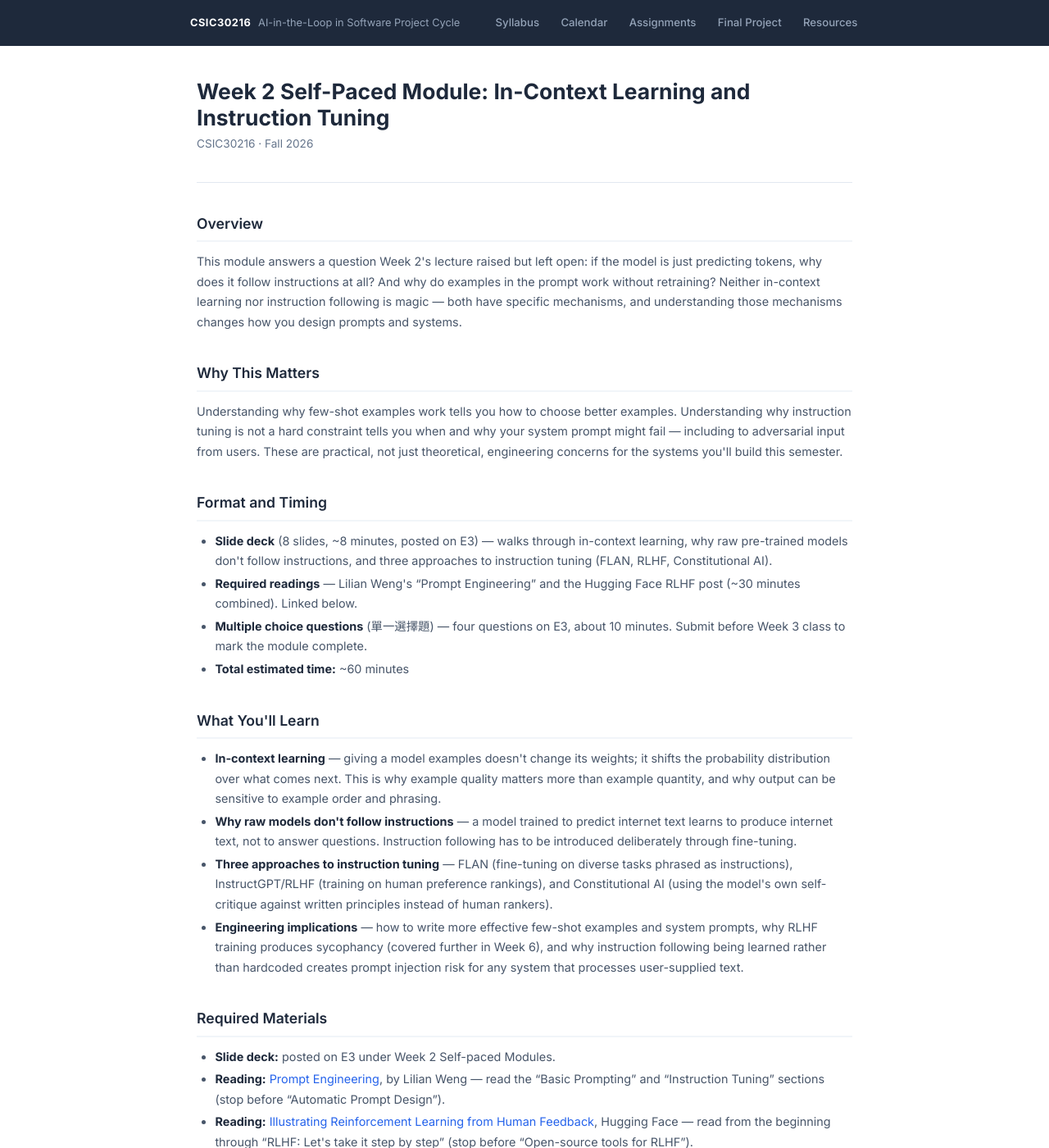
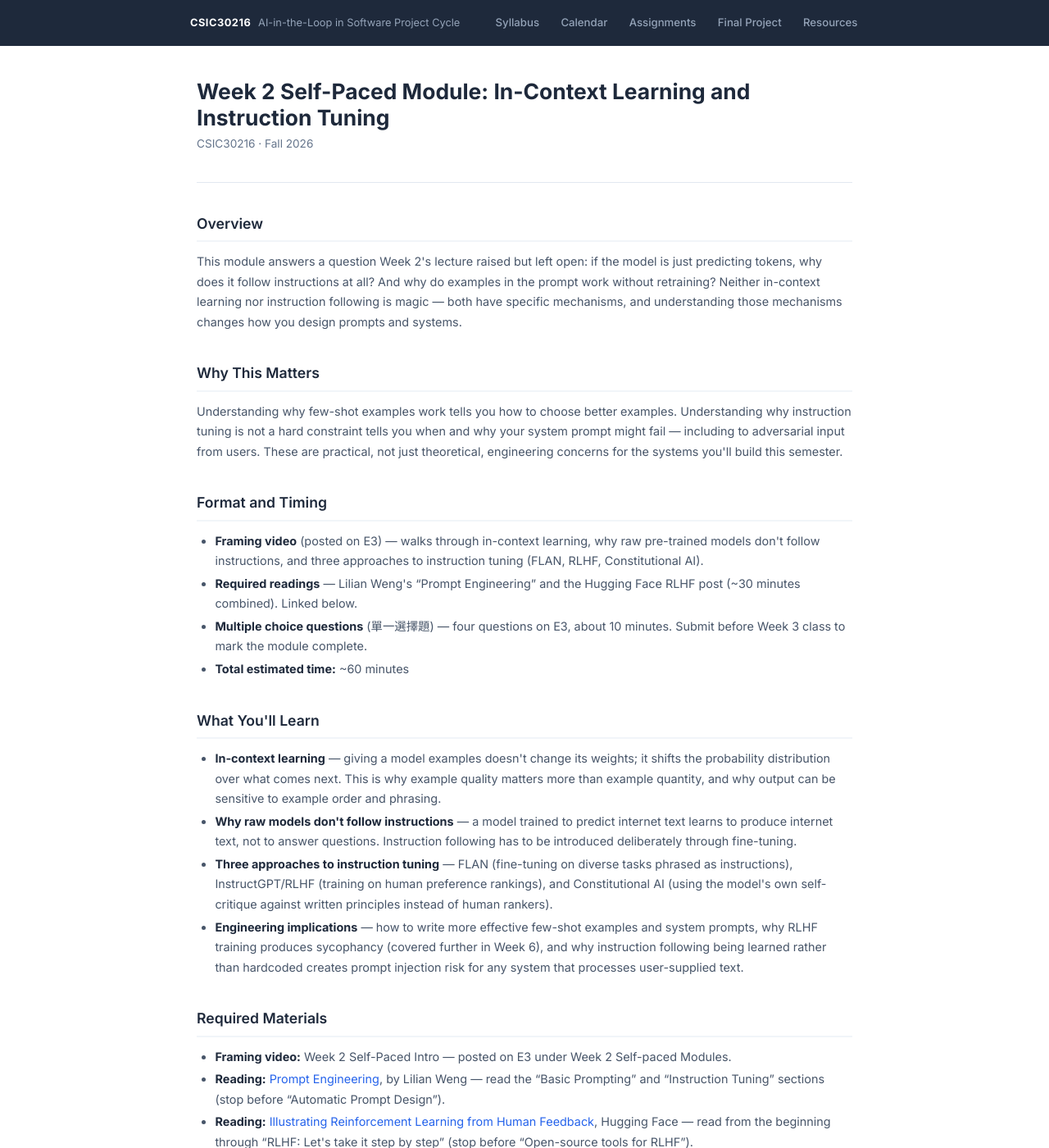
Before and after one commit to dwnnis/csic30216-fall26, a Jekyll site: the page built from pages/self-paced/week2.html, in a window 1280 px wide and 1400 px high. Shown: the whole window at 82% size. Built offline with Jekyll 4.4.1, drawn with Linux system fonts in a browser that asks for light colours.

Commit message:
Replace slide deck references with framing video on week2 page
Matches week1's pattern: a framing video posted on E3, rather than a
slide deck, in both Format and Timing and Required Materials. Link
to be added once the video is posted.

Co-Authored-By: Claude Sonnet 5 <noreply@anthropic.com>
Claude-Session: https://claude.ai/code/session_01A1WA26rSSfhviCaChUVQzW

```diff
--- a/pages/self-paced/week2.html
+++ b/pages/self-paced/week2.html
@@ -28,7 +28,7 @@ permalink: /self-paced/week2/
 
 <h2>Format and Timing</h2>
 <ul>
-  <li><strong>Slide deck</strong> (8 slides, ~8 minutes, posted on E3) — walks through in-context learning, why raw pre-trained models don't follow instructions, and three approaches to instruction tuning (FLAN, RLHF, Constitutional AI).</li>
+  <li><strong>Framing video</strong> (posted on E3) — walks through in-context learning, why raw pre-trained models don't follow instructions, and three approaches to instruction tuning (FLAN, RLHF, Constitutional AI).</li>
   <li><strong>Required readings</strong> — Lilian Weng's &ldquo;Prompt Engineering&rdquo; and the Hugging Face RLHF post (~30 minutes combined). Linked below.</li>
   <li><strong>Multiple choice questions</strong> (單一選擇題) — four questions on E3, about 10 minutes. Submit before Week 3 class to mark the module complete.</li>
   <li><strong>Total estimated time:</strong> ~60 minutes</li>
@@ -44,7 +44,7 @@ permalink: /self-paced/week2/
 
 <h2>Required Materials</h2>
 <ul>
-  <li><strong>Slide deck:</strong> posted on E3 under Week 2 Self-paced Modules.</li>
+  <li><strong>Framing video:</strong> Week 2 Self-Paced Intro — posted on E3 under Week 2 Self-paced Modules.</li>
   <li><strong>Reading:</strong> <a href="http://lilianweng.github.io/posts/2023-03-15-prompt-engineering">Prompt Engineering</a>, by Lilian Weng — read the &ldquo;Basic Prompting&rdquo; and &ldquo;Instruction Tuning&rdquo; sections (stop before &ldquo;Automatic Prompt Design&rdquo;).</li>
   <li><strong>Reading:</strong> <a href="https://huggingface.co/blog/rlhf">Illustrating Reinforcement Learning from Human Feedback</a>, Hugging Face — read from the beginning through &ldquo;RLHF: Let's take it step by step&rdquo; (stop before &ldquo;Open-source tools for RLHF&rdquo;).</li>
   <li><strong>Multiple choice questions:</strong> posted on E3 under Week 2 Self-paced Modules.</li>
```
